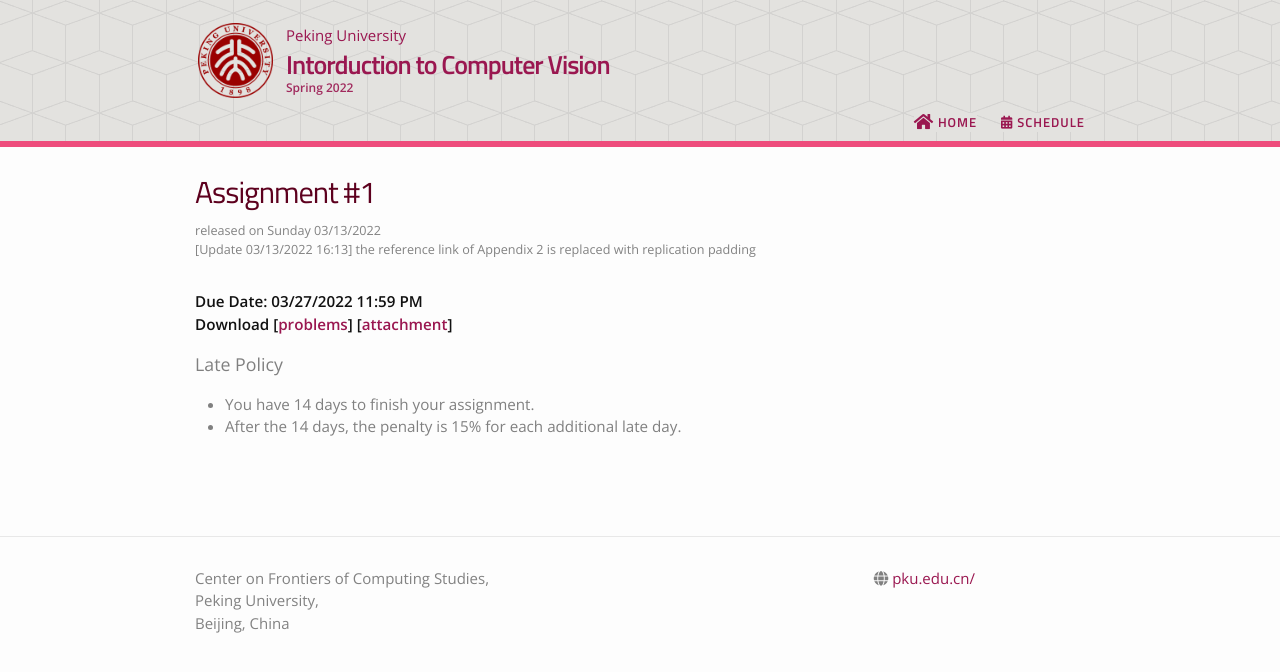
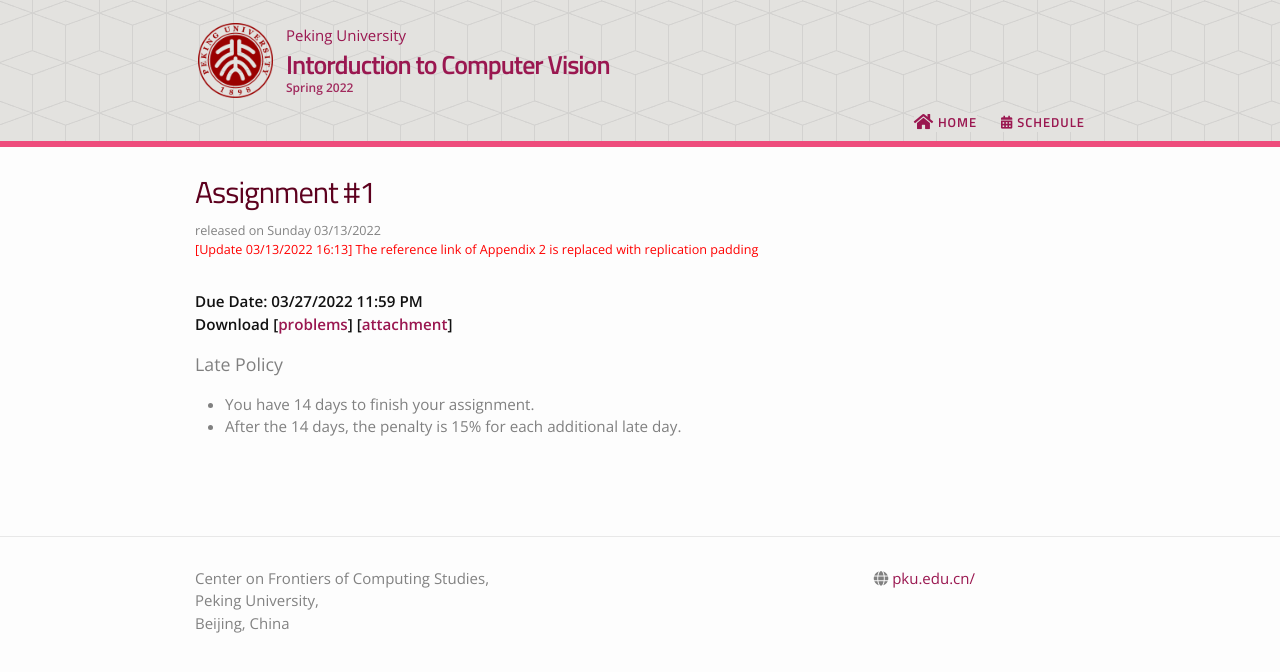
Before and after one commit to hughw19/RVAL, a Jekyll site: the page built from _assignments/01_assignment.md, in a window 1280 px wide. Shown: the top 672 px of the page. Built offline with Jekyll 4.4.1, drawn with Linux system fonts in a browser that asks for light colours; nearby versions of some CDN libraries.

Commit message:
assignment 01

```diff
--- a/_layouts/assignment.html
+++ b/_layouts/assignment.html
@@ -7,8 +7,8 @@
   <header class="post-header">
     <h1 class="post-title">{{ page.title }}</h1>
     <p class="post-meta">released on {{ page.date | date: "%A" }} {{ page.date | date: site.dateformat }}
-      <br> [Update 03/13/2022 16:13] the reference link of Appendix 2 is replaced with replication padding <br>
-
+      <font color="#FF0000"><br> [Update 03/13/2022 16:13] The reference link of Appendix 2 is replaced with replication padding <br>
+      </font>
     </p>
   </header>
 
```
